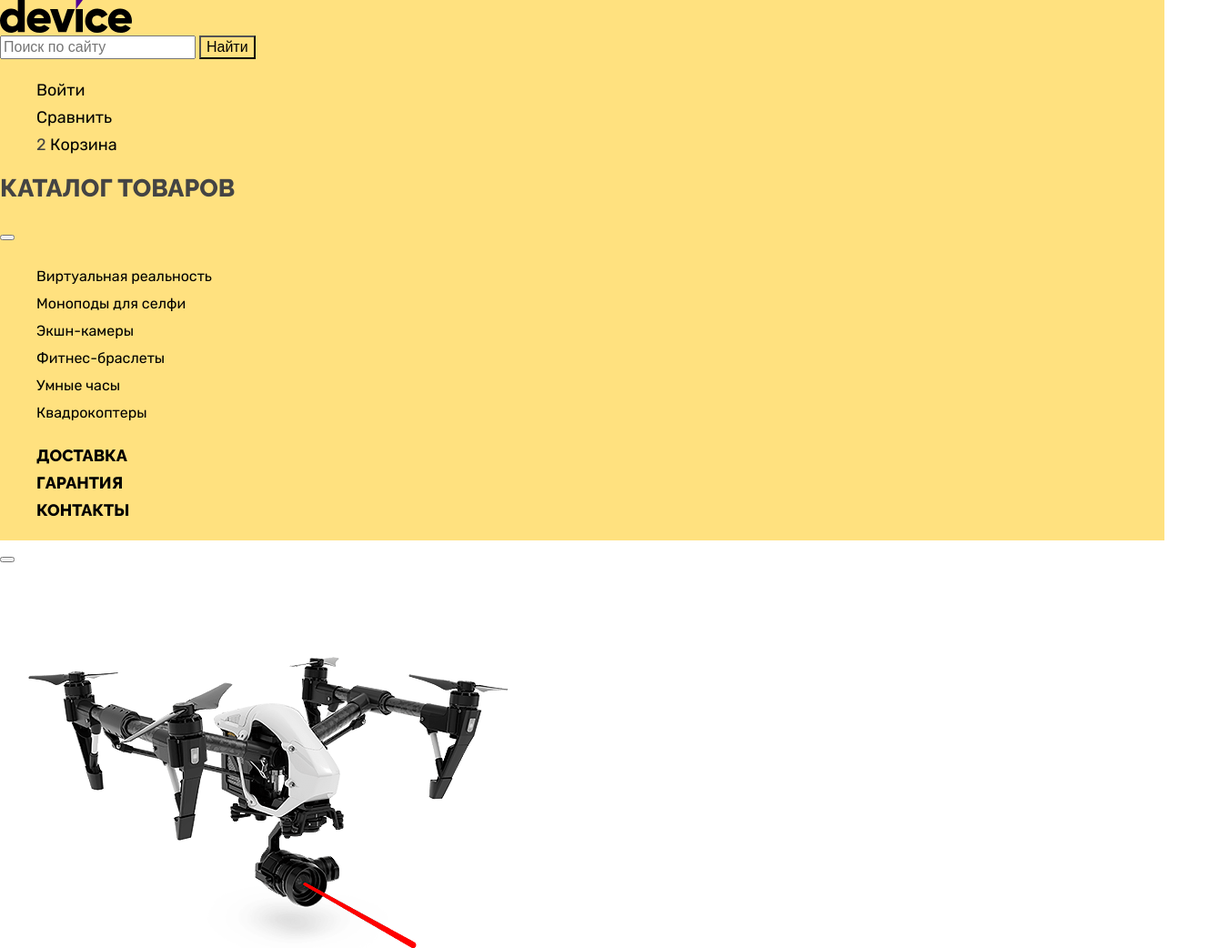
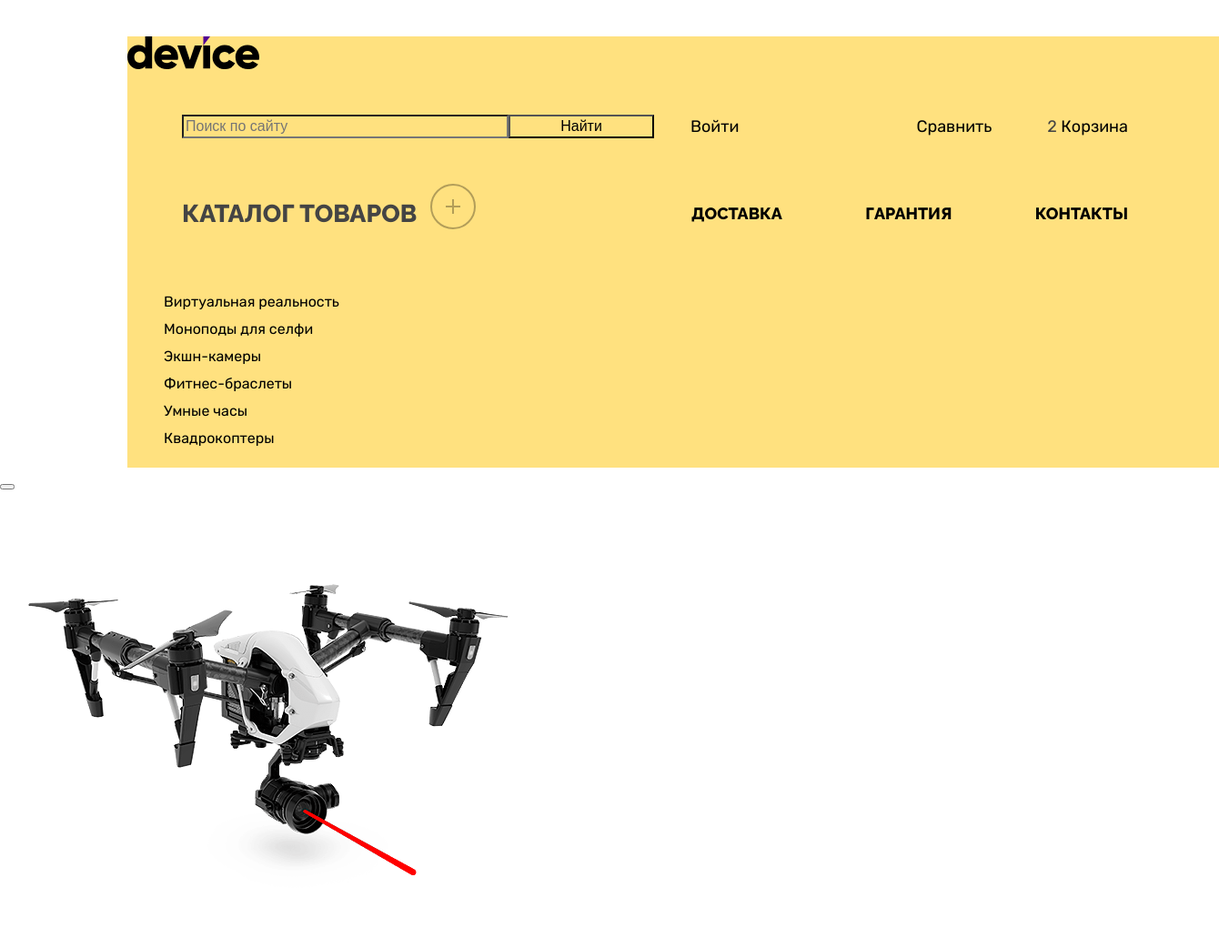
Before and after one commit to htmlacademy-htmlcss/2210111-device-35, a plain HTML site: page index.html in a window 1280 px wide. Shown: the top 1042 px of the page at 91% size, 1340 px wide, since content can reach past the window. Drawn offline with Linux system fonts and the light colour scheme.

Commit message:
Переместил некоторые секции в Хедере, построил сетку хедера на флексах.

```diff
--- a/index.html
+++ b/index.html
@@ -9,17 +9,18 @@
     <header class="page-header">
       <nav class="navigation">
         <a class="navigation-logo" href=""><img class="logo" src="images/device-logo.svg" width="145" height="36" alt="Логотип Интернет-магазина Девайс"></a>
-        <form action="https://echo.htmlacademy.ru/" method="post">
+        <div class="user-menu">
+          <form class="search-form" action="https://echo.htmlacademy.ru/" method="post">
             <label class="search-on-site" name="search-on-site">
               <input class="search-on-site" type="search" name="search-on-site" id="search-on-site" placeholder="Поиск по сайту">
             </label>
             <button class="search-on-site-button">Найти</button>
           </form>
           <ul class="navigation-list-user">
-          <li class="navigation-item">
+            <li class="sign-in">
               <a class="link navigation-link" href="#">Войти</a>
             </li>
-          <li class="navigation-item">
+            <li class="navigation-item compare">
               <a class="link navigation-link" href="#">Сравнить</a>
             </li>
             <li class="navigation-item">
@@ -27,8 +28,24 @@
               <a class="link navigation-link" href="#">Корзина</a>
             </li>
           </ul>
+        </div>
+        <div class="catalog-container">
+          <div class="title-container">
             <h2 class="simple-title">Каталог товаров</h2>
             <button class="catalog-button"></button>
+          </div>
+          <ul class="navigation-list-header">
+            <li class="navigation-item deliveri">
+              <a class="link simple-title" href="#">Доставка</a>
+            </li>
+            <li class="navigation-item">
+              <a class="link simple-title" href="#">Гарантия</a>
+            </li>
+            <li class="navigation-item">
+              <a class="link simple-title" href="#">Контакты</a>
+            </li>
+          </ul>
+        </div>
         <div class="catalog">
           <ul class="catalog-list">
             <li class="catalog-item">
@@ -51,18 +68,9 @@
             </li>
           </ul>
         </div>
-        <ul class="navigation-list">
-          <li class="navigation-item">
-            <a class="link simple-title" href="#">Доставка</a>
-          </li>
-          <li class="navigation-item">
-            <a class="link simple-title" href="#">Гарантия</a>
-          </li>
-          <li class="navigation-item">
-            <a class="link simple-title" href="#">Контакты</a>
-          </li>
-        </ul>
       </nav>
+    </header>
+    <main class="main-page">
       <section class="slider-and-description">
         <h2 class="visually-hidden">Лучшие предложения</h2>
         <div class="slider">
@@ -110,8 +118,6 @@
         <section class="third-slide-description">
         </section>
       </section>
-    </header>
-    <main class="main-page">
       <h1 class="visually-hidden">Интернет-магазин "Девайс"</h1>
       <header class="main-page-header">
         <h2 class="visually-hidden">Каталог</h2>
--- a/styles/styles.css
+++ b/styles/styles.css
@@ -26,7 +26,14 @@
 
 /*Общие стили*/
 
+html {
+  height: 100%;
+}
+
 body {
+  display: flex;
+  flex-direction: column;
+  min-height: 100%;
   font-family: "Rubik", sans-serif;
   font-size: 18px;
   font-weight: 400;
@@ -79,25 +86,85 @@ ul {
 
 /*header*/
 
+.page-header {
+  margin: 40px 140px;
+  margin-bottom: 0;
+}
 .search-on-site {
   font-size: 16px;
   line-height: 20px;
   color: black;
+  background-color: #FFE17F;
 }
-.page-header {
+.navigation {
+  display: flex;
+  width: 1200px;
+  flex-direction: column;
+  align-items: flex-start;
+  gap: 30px;
+  padding: 0;
+  margin: 0 auto;
   background-color: #FFE17F;
+}
+.search-form {
+  display: flex;
+  align-items: center;
+}
+.search-on-site {
+  width: 359px;
+}
+.navigation-list-user {
+  display: flex;
+  width: 500px;
+  justify-content: space-between;
+}
+.user-menu {
+  display: flex;
+  flex-direction: row;
+  justify-content: flex-start;
+  margin: 0 60px;
+  width: 1040px;
+}
+.compare {
+  margin-right: 61px;
+  margin-left: auto;
 }
 .navigation-link{
   text-align: center;
+}
+.title-container {
+  display: flex;
+  flex-direction: row;
+}
+.catalog-container {
+  display: flex;
+  flex-direction: row;
+  justify-content: space-between;
+  margin: 0 60px;
+  width: 1040px;
+}
+.navigation-list-header {
+  width: 480px;
+  display: flex;
+  justify-content: space-between;
+}
+.catalog {
+  display: flex;
+  flex-direction: row;
+}
+.catalog-button {
+  background: url("/images/catalog-icon.svg") no-repeat;
+  width: 50px;
+  height: 50px;
+  border: none;
+  margin-left: 15px;
 }
 .catalog-link {
   font-size: 16px;
   line-height: 18px;
 }
-.slider-and-description {
-  background-color: #ffffff;
-}
 .search-on-site-button {
+  width: 160px;
   font-size: 16px;
   line-height: 20px;
   text-align: center;
@@ -120,6 +187,10 @@ ul {
 }
 
 /*main*/
+
+.main-page {
+  flex-grow: 1;
+}
 
 .service-button-current {
   background-color: black;
@@ -169,6 +240,12 @@ ul {
 
 /*main*/
 
+.main-inner {
+  background-color: #F0F0F0;
+}
+.product-card {
+  background-color: #FFFFFF;
+}
 .catalog-himl-title {
   font-size: 16px;
   line-height: 19px;
```
Also changed, not shown: catalog.html (+21 -14 lines). Lines whose indentation alone changed are shown as unchanged.
